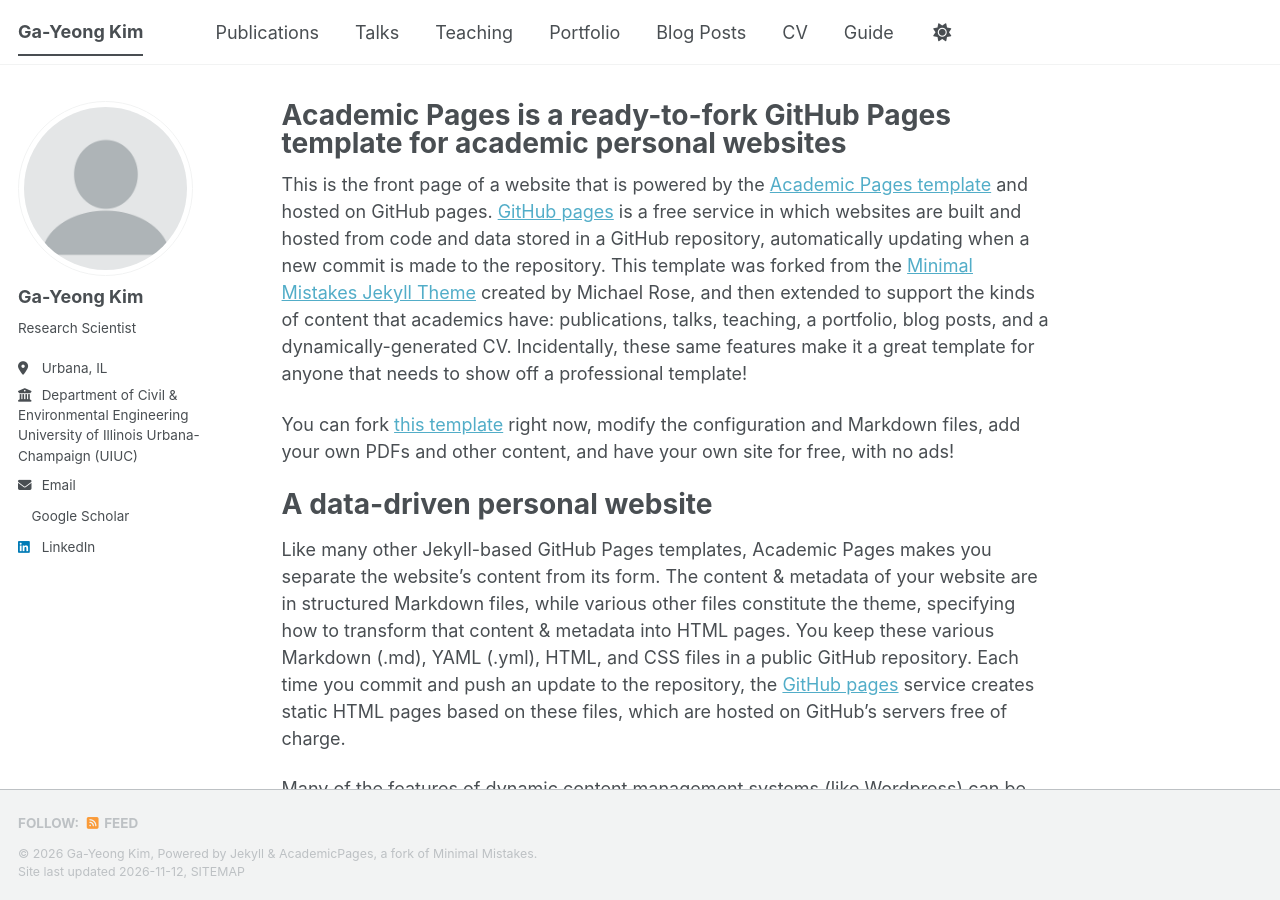
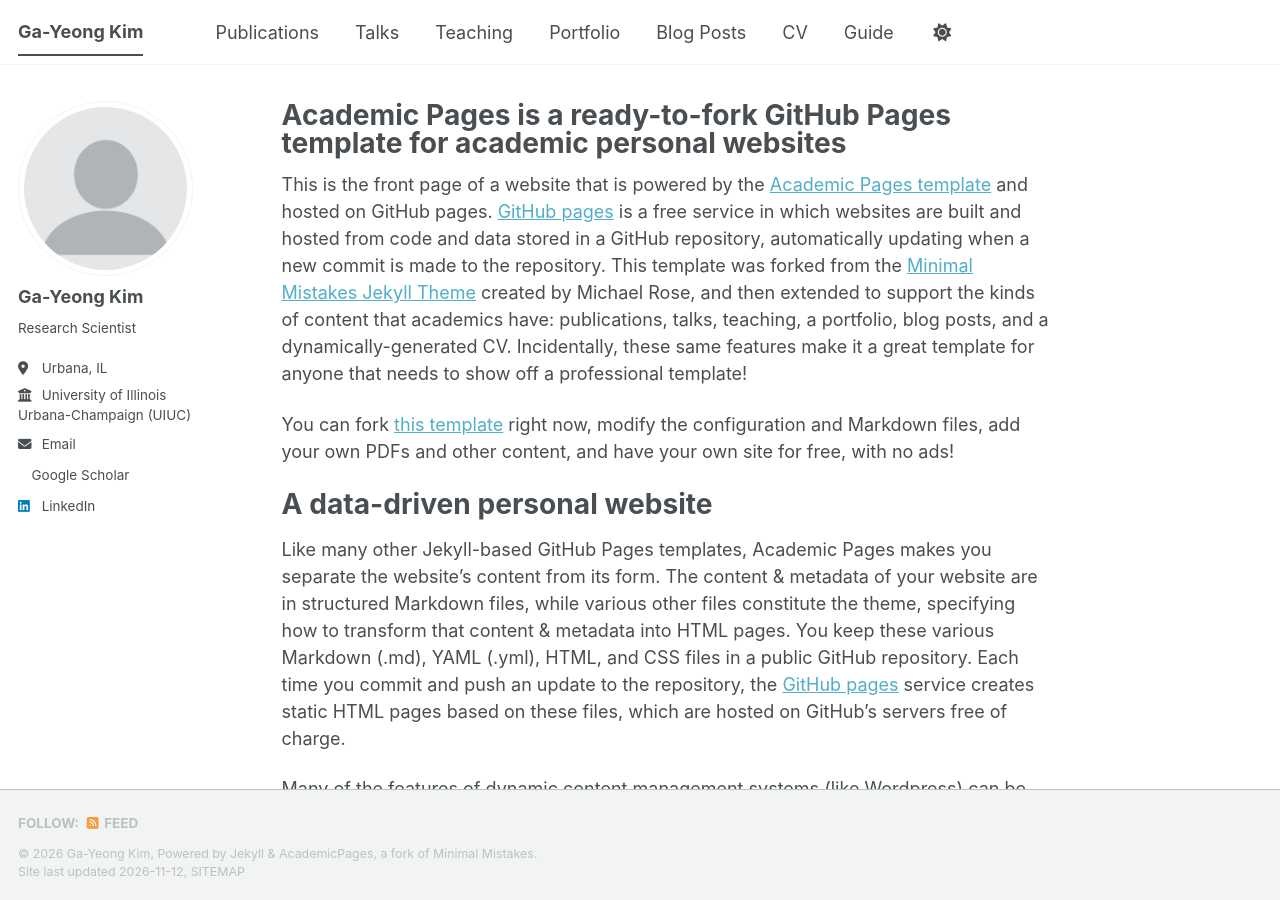
Before and after one commit to gayeongkim/gayeongkim.github.io, a Jekyll site: the page built from _pages/about.md, in a window 1280 px wide and 900 px high. Built offline with Jekyll 4.4.1, drawn with Linux system fonts in a browser that asks for light colours; a script bundle is joined from its source files by our own code; a style sheet for code colours, icons or effects is not loaded.

Commit message:
Update _config.yml

```diff
--- a/_config.yml
+++ b/_config.yml
@@ -12,7 +12,7 @@ site_theme               : "default" # The available themes options are "default
 title                    : "Ga-Yeong Kim"
 title_separator          : "-"
 name                     : &name "Ga-Yeong Kim"
-description              : &description "Environmental Engineer"   # Update this with a general description of your site, this is the default if not overridden by a page
+description              : &description "Environmental Engineer<br><br>Department of Civil & <br>Environmental Engineering"   # Update this with a general description of your site, this is the default if not overridden by a page
 url                      : https://gayeongkim.github.io # The base hostname & protocol for your site e.g. "https://[your GitHub username].github.io",
                                                            # or if you already have some other page hosted on Github then use "https://[your GitHub username].github.io/[Your Repo Name]"
 baseurl                  : "" # the subpath of your site, e.g. "/blog"
@@ -28,7 +28,7 @@ author:
   pronouns         : # example: "she/her"
   bio              : "Research Scientist"
   location         : "Urbana, IL"
-  employer         : "Department of Civil & Environmental Engineering<br>University of Illinois Urbana-Champaign (UIUC)"
+  employer         : "University of Illinois Urbana-Champaign (UIUC)"
   uri              : # URL
   email            : "gayeong@illinois.edu"
 
```
